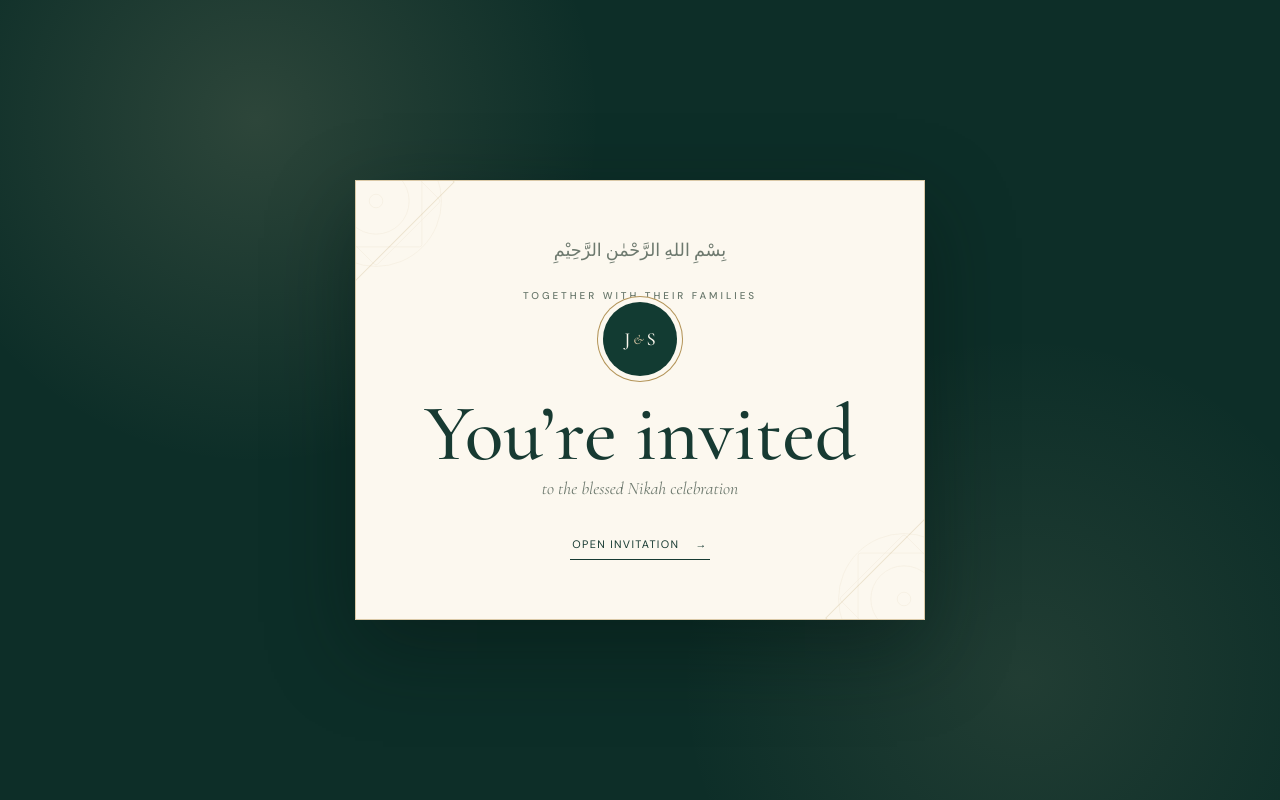
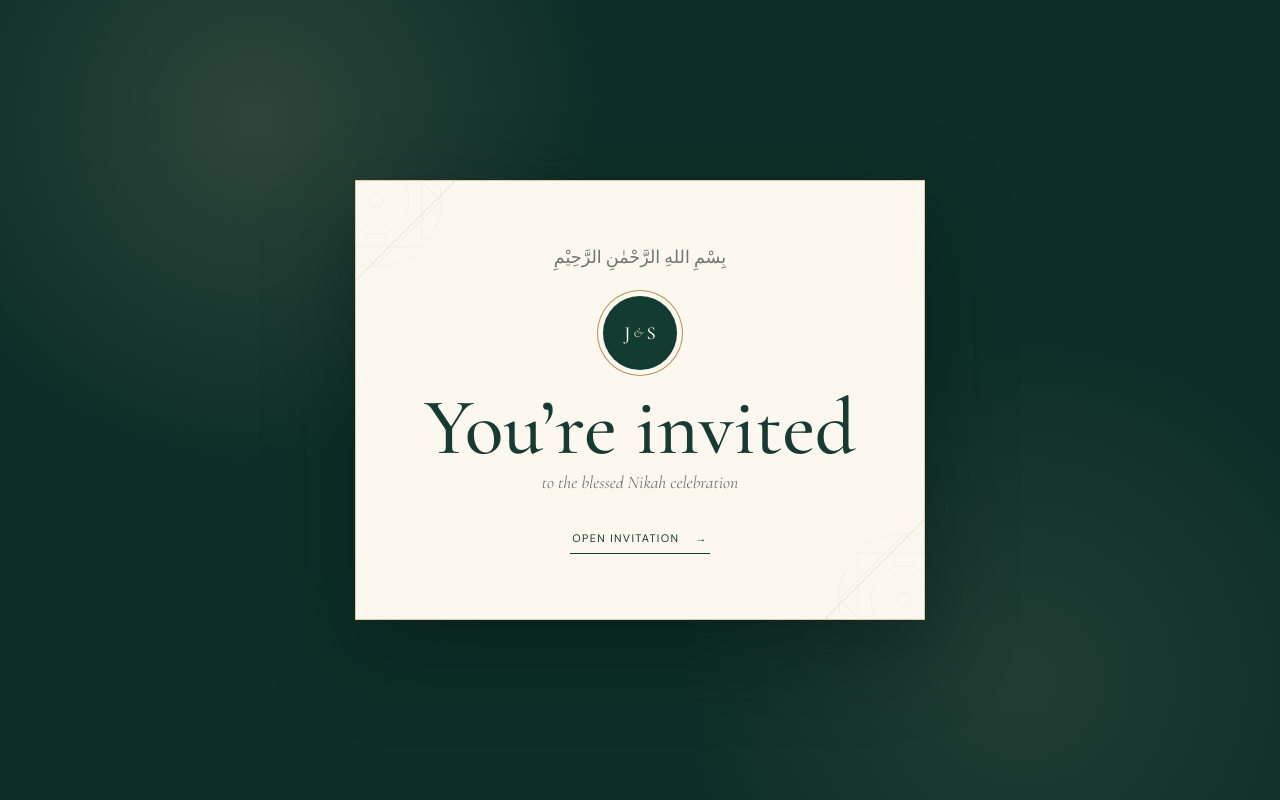
Before and after one commit to nihadh5004/wedding-invitation, a React (Vite) app: page / in a window 1280 px wide. Shown: the top 800 px of the page. Built offline with nearby package versions, Linux system fonts and the light colour scheme; a web font is replaced by a local one.

Commit message:
updated preview image

```diff
--- a/src/App.jsx
+++ b/src/App.jsx
@@ -121,7 +121,7 @@ function App() {
           <p className="arabic envelope__bismillah" lang="ar" dir="rtl">
             بِسْمِ اللهِ الرَّحْمٰنِ الرَّحِيْمِ
           </p>
-          <p className="eyebrow">Together with their families</p>
+          {/* <p className="eyebrow">Together with our families</p> */}
           <div className="seal"><span>J</span><i>&</i><span>S</span></div>
           <h1>You’re invited</h1>
           <p>to the blessed Nikah celebration</p>
```
Also changed, not shown: public/wedding-preview-source.svg, public/wedding-preview.png.
